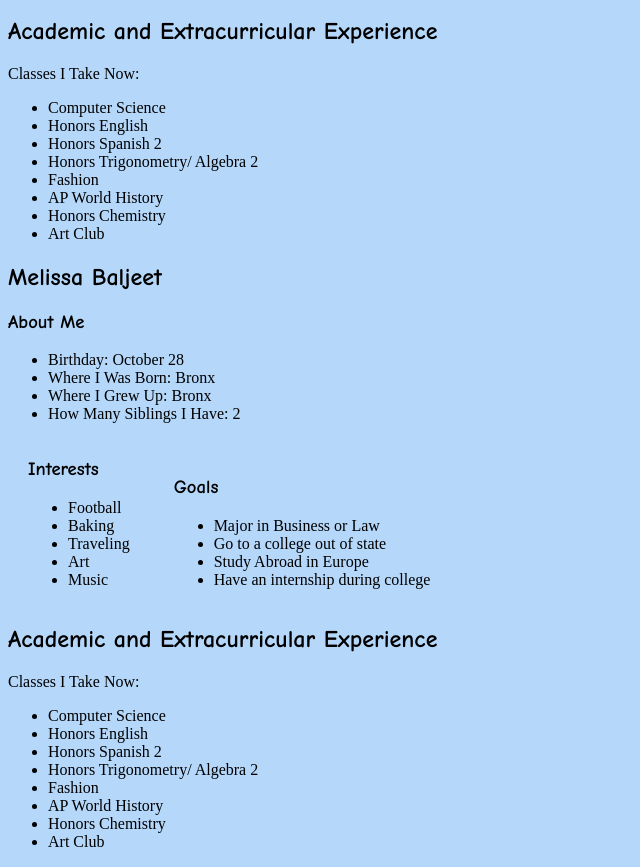
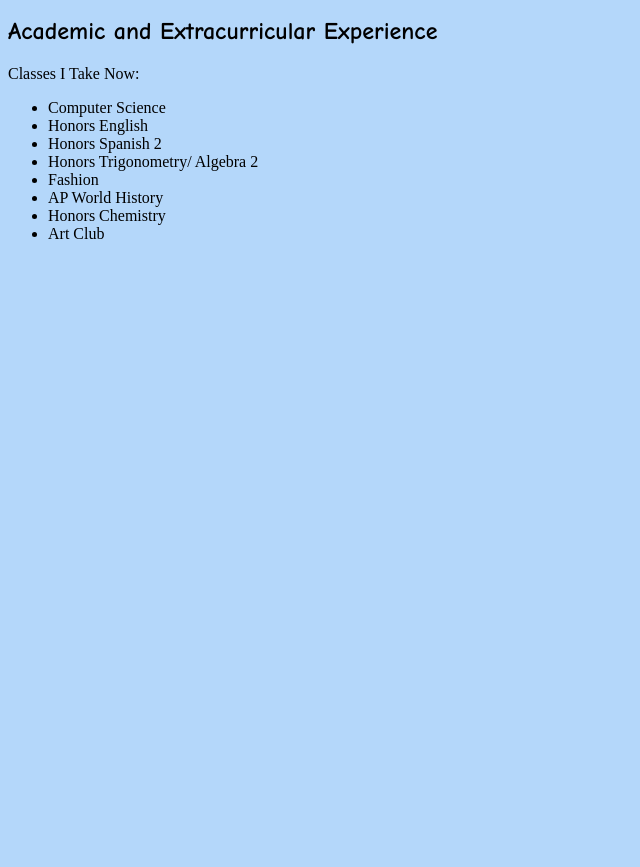
Before and after one commit to melissabaljeet/melissabaljeet.github.io, a plain HTML site: page index.html in a window 1280 px wide. Shown: the part 512-1379 px from the top of the page, without its empty margins (0-640 px from the left). After the commit the page ends 800 px from the top, so only its background shows below. Drawn offline with Linux system fonts and the light colour scheme.

Commit message:
Update index.html

```diff
--- a/index.html
+++ b/index.html
@@ -51,46 +51,3 @@
         </body>
         </html>
     </head>
-    <body>
-      <h1> Melissa Baljeet </h1>
-      <section>
-      <h1> About Me </h1>
-      <ul>
-        <li> Birthday: October 28 </li>
-        <li> Where I Was Born: Bronx </li>
-        <li> Where I Grew Up: Bronx </li>
-        <li> How Many Siblings I Have: 2 </li>
-      </ul>
-      </section>
-      <article>
-      <h1> Interests </h1>
-      <ul>
-        <li> Football </li>
-        <li> Baking </li>
-        <li> Traveling </li>
-        <li> Art </li>
-        <li> Music </li>
-      </ul>
-      </article>
-      <article>
-      <h1> Goals </h1>
-      <ul>
-        <li> Major in Business or Law </li>
-        <li> Go to a college out of state </li>
-        <li> Study Abroad in Europe </li>
-        <li> Have an internship during college </li>
-      </ul>
-      </article>
-      <h1> Academic and Extracurricular Experience </h1>
-      Classes I Take Now: <ul>
-      <li> Computer Science </li>
-      <li> Honors English </li>
-      <li> Honors Spanish 2 </li>
-      <li> Honors Trigonometry/ Algebra 2 </li>
-      <li> Fashion </li>
-      <li> AP World History </li>
-      <li> Honors Chemistry </li>
-      <li> Art Club </li>
-      </ul>
-        </body>
-        </html>
```
